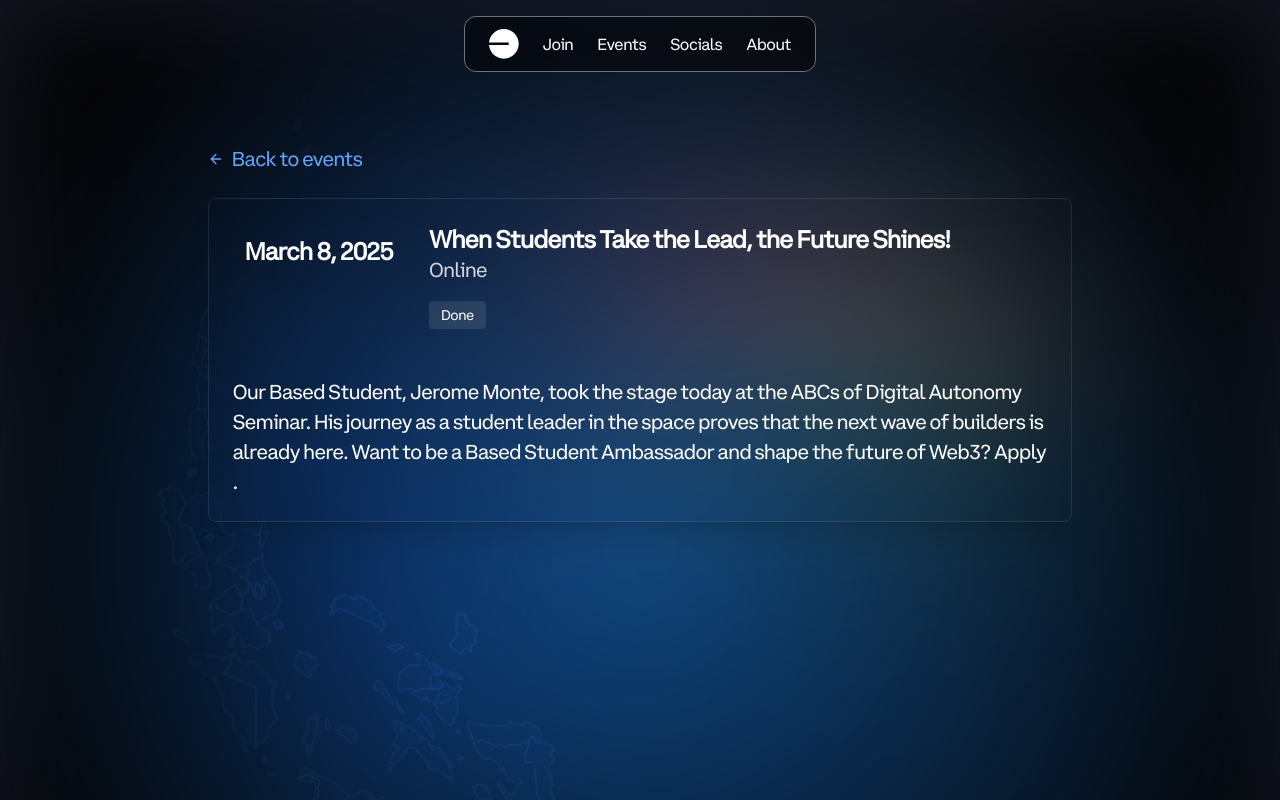
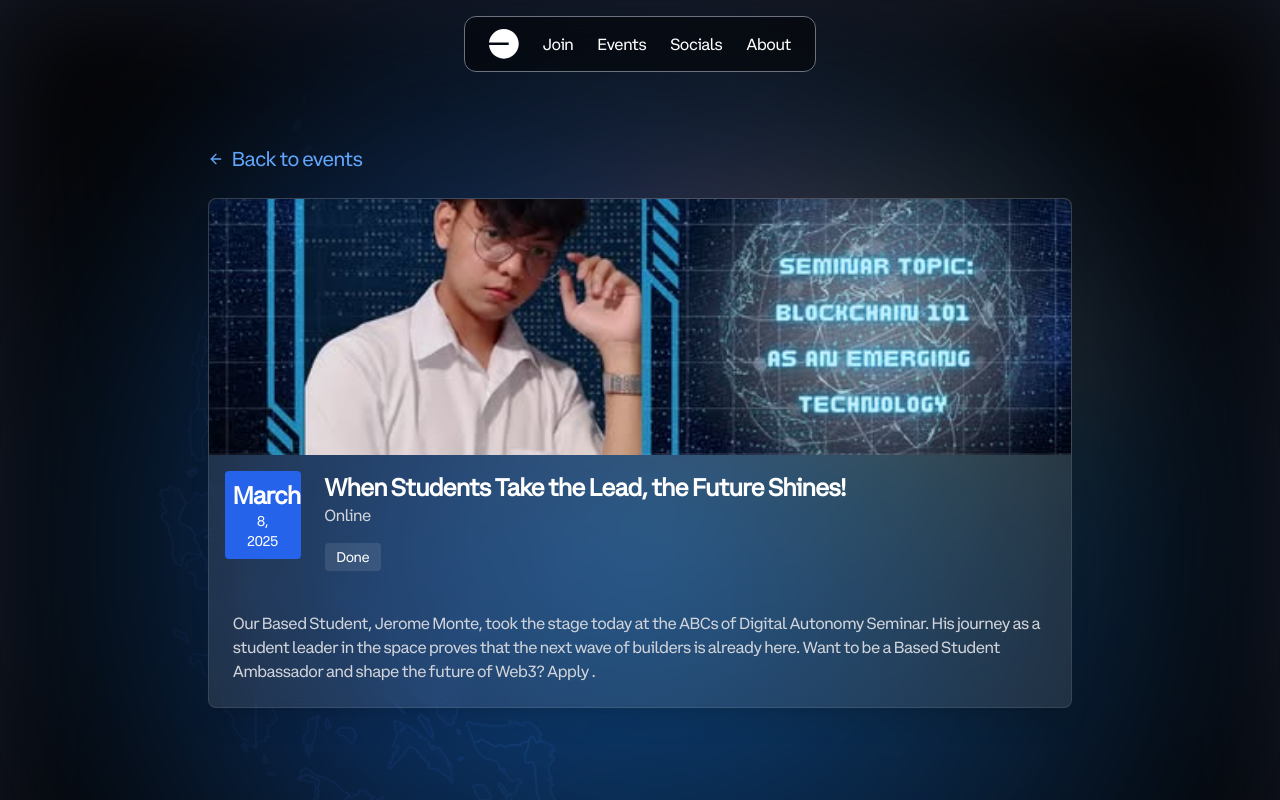
Before and after one commit to Sean070103/basepilipinas-website-base_2025, a Next.js app: page /events/1 in a window 1280 px wide. Shown: the top 800 px of the page. Built offline with nearby package versions, Linux system fonts and the light colour scheme.

Commit message:
feat: add image modal to event page and improve layout styling

```diff
--- a/src/app/events/[id]/page.tsx
+++ b/src/app/events/[id]/page.tsx
@@ -4,10 +4,12 @@ import Link from "next/link";
 import { ArrowLeft } from "lucide-react";
 import { useParams } from "next/navigation";
 import { EVENTS } from "@/sources/events";
+import { useState } from "react";
 
 export default function EventPage() {
   const params = useParams<{ id: string }>();
   const event = EVENTS.find((event) => event.id === params.id);
+  const [isModalOpen, setIsModalOpen] = useState(false);
 
   return (
     <main className="min-h-screen bg-transparent text-white">
@@ -21,30 +23,65 @@ export default function EventPage() {
         </Link>
 
         {/* Event Card */}
-        <div className="rounded-lg overflow-hidden shadow-xl border border-white/10 backdrop-blur-md bg-transparent">
-          <div className="relative">
-            <div className="relative z-10 bg-transparent p-6 flex items-start gap-6">
-              <div className="bg-transparent text-white p-3 rounded text-center min-w-16">
-                <div className="text-2xl font-bold">{event?.date}</div>
+        <div className="rounded-lg overflow-hidden shadow-xl border border-white/10 backdrop-blur-md bg-white/10">
+          {/* Event Image with Clickable Modal */}
+          {event?.image && (
+            <>
+              <img
+                src={event.image}
+                alt={event.title}
+                className="w-full h-auto max-h-64 object-cover cursor-pointer rounded-t-lg"
+                onClick={() => setIsModalOpen(true)}
+              />
+              {isModalOpen && (
+                <div
+                  className="fixed inset-0 bg-black bg-opacity-80 flex items-center justify-center z-50"
+                  onClick={() => setIsModalOpen(false)}
+                >
+                  <img
+                    src={event.image}
+                    alt={event.title}
+                    className="max-w-full max-h-full rounded-lg"
+                  />
+                </div>
+              )}
+            </>
+          )}
+
+          {/* Event Details */}
+          <div className="relative z-10 p-4 flex flex-col sm:flex-row items-start gap-4 sm:gap-6">
+            {/* Date Box */}
+            <div className="bg-blue-600 text-white p-2 rounded text-center min-w-14 sm:min-w-16">
+              <div className="text-lg sm:text-2xl font-bold">
+                {event?.date.split(" ")[0]}
               </div>
+              <div className="text-xs sm:text-sm uppercase">
+                {event?.date.split(" ")[1]}
+              </div>
+              <div className="text-xs sm:text-sm">
+                {event?.date.split(" ")[2]}
+              </div>
+            </div>
 
-              <div>
-                <h1 className="text-2xl font-bold">{event?.title}</h1>
-                <p className="text-gray-300">{event?.location}</p>
-
-                <div className="flex gap-4 mt-4">
-                  <div className="bg-white/10 px-3 py-1 rounded text-sm">
-                    {event?.status}
-                  </div>
+            {/* Title & Info */}
+            <div className="w-full">
+              <h1 className="text-lg sm:text-2xl font-bold">{event?.title}</h1>
+              <p className="text-gray-300 text-sm sm:text-base">
+                {event?.location}
+              </p>
+              <div className="flex justify-start mt-2 sm:mt-4">
+                <div className="bg-white/10 px-3 py-1 rounded text-xs sm:text-sm">
+                  {event?.status}
                 </div>
               </div>
             </div>
           </div>
 
-          <div className="p-6">
-            <div className="prose prose-invert max-w-none">
-              <p>{event?.sentence}</p>
-            </div>
+          {/* Description */}
+          <div className="p-4 sm:p-6">
+            <p className="text-gray-300 text-sm sm:text-base">
+              {event?.sentence}
+            </p>
           </div>
         </div>
       </div>
--- a/src/components/layout/Navbar/Navbar.tsx
+++ b/src/components/layout/Navbar/Navbar.tsx
@@ -47,7 +47,7 @@ export default function Navbar() {
             >
               Socials
             </button>
-            <Link href="#" className="hover:text-gray-300">
+            <Link href="/#about" className="hover:text-gray-300">
               {" "}
               About{" "}
             </Link>
```
Also changed, not shown: src/app/layout.tsx (+8 -8 lines).
